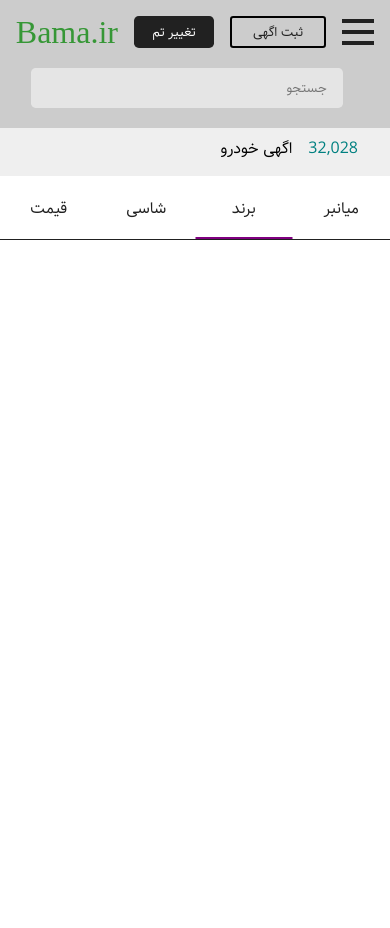
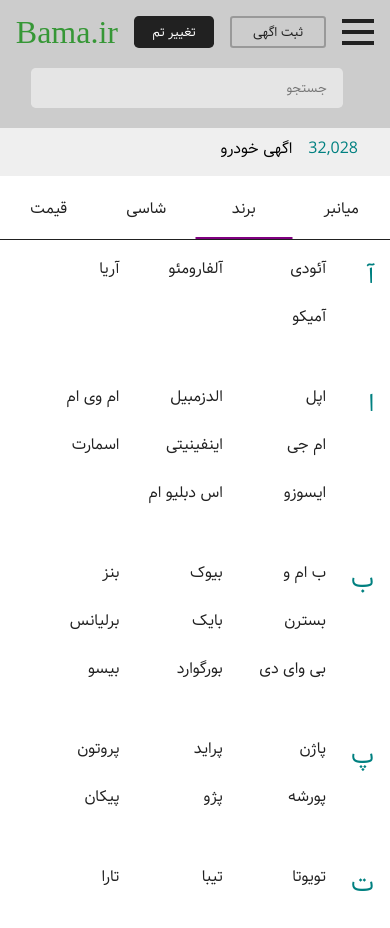
Before and after one commit to sepehrdad-k/task2, a React (Create React App) app: page / in a window 390 px wide. Both pictures are taken after a click on the element "برند". Before the commit the page ends 844 px from the top, so only its background shows below. Built offline with nearby package versions, Linux system fonts and the light colour scheme.

Commit message:
finished mobile version

```diff
--- /dev/null
+++ b/src/components/Content.tsx
@@ -0,0 +1,75 @@
+import styled from "styled-components";
+import {
+  firstCarGroup,
+  secondCarGroup,
+  thirdCarGroup,
+  fourthCarGroup,
+  fifthCarGroup,
+} from "./ContentSlider";
+
+const Content = () => {
+  return (
+    <Container>
+      <ItemWrapper>
+        <ItemMarker>آ</ItemMarker>
+        {firstCarGroup.map((car) => (
+          <Item>{car}</Item>
+        ))}
+      </ItemWrapper>
+      <ItemWrapper>
+        <ItemMarker>ا</ItemMarker>
+        {secondCarGroup.map((car) => (
+          <Item>{car}</Item>
+        ))}
+      </ItemWrapper>
+      <ItemWrapper>
+        <ItemMarker>ب</ItemMarker>
+        {thirdCarGroup.map((car) => (
+          <Item>{car}</Item>
+        ))}
+      </ItemWrapper>
+      <ItemWrapper>
+        <ItemMarker>پ</ItemMarker>
+        {fourthCarGroup.map((car) => (
+          <Item>{car}</Item>
+        ))}
+      </ItemWrapper>
+      <ItemWrapper>
+        <ItemMarker>ت</ItemMarker>
+        {fifthCarGroup.map((car) => (
+          <Item>{car}</Item>
+        ))}
+      </ItemWrapper>
+    </Container>
+  );
+};
+
+const Container = styled.div`
+  width: inherit;
+  height: 40rem;
+  @media only screen and (min-width: 980px) {
+    display: none;
+  }
+`;
+const ItemWrapper = styled.div`
+  width: inherit;
+  padding: 1rem;
+  height: max-content;
+  display: grid;
+  grid-template-columns: 3rem 1fr 1fr 1fr;
+`;
+const ItemMarker = styled.div`
+  grid-row: span 3;
+  font-size: 1.6rem;
+  color: teal;
+`;
+const Item = styled.div`
+  height: 3rem;
+  cursor: pointer;
+  color: ${({ theme }) => theme.textColor};
+  &:hover {
+    color: teal;
+  }
+`;
+
+export default Content;
--- a/src/components/ContentSlider.tsx
+++ b/src/components/ContentSlider.tsx
@@ -1,8 +1,8 @@
 import styled, { css } from "styled-components";
 import { useState } from "react";
 
-const firstCarGroup = ["آئودی", "آلفارومئو", "آریا", "آمیکو"];
-const secondCarGroup = [
+export const firstCarGroup = ["آئودی", "آلفارومئو", "آریا", "آمیکو"];
+export const secondCarGroup = [
   "اپل",
   "الدزمبیل",
   "ام وی ام",
@@ -12,7 +12,7 @@
   "ایسوزو",
   "اس دبلیو ام",
 ];
-const thirdCarGroup = [
+export const thirdCarGroup = [
   "ب ام و",
   "بیوک",
   "بنز",
@@ -24,9 +24,16 @@
   "بیسو",
 ];
 
-const fourthCarGroup = ["پاژن", "پراید", "پروتون", "پورشه", "پژو", "پیکان"];
+export const fourthCarGroup = [
+  "پاژن",
+  "پراید",
+  "پروتون",
+  "پورشه",
+  "پژو",
+  "پیکان",
+];
 
-const fifthCarGroup = ["تویوتا", "تیبا", "تارا"];
+export const fifthCarGroup = ["تویوتا", "تیبا", "تارا"];
 
 const ContentSlider = () => {
   const [slideNumber, setSlideNumber] = useState(0);
--- a/src/components/HomeBanner.tsx
+++ b/src/components/HomeBanner.tsx
@@ -1,6 +1,7 @@
 import ContentSlider from "./ContentSlider";
 import ShortcutSlider from "./ShortcutSlider";
 import ShortCuts from "./ShortCuts";
+import Content from "./Content";
 import Shasi from "./Shasi";
 import PriceRange from "./PriceRange";
 import DefaultBanner from "./DefaultBanner";
@@ -8,9 +9,19 @@
 
 const HomeBanner: React.FC<{ content: BannerContentType }> = ({ content }) => {
   if (content === "contentslider") {
-    return <ContentSlider></ContentSlider>;
+    return (
+      <>
+        <ContentSlider></ContentSlider>
+        <Content></Content>
+      </>
+    );
   } else if (content === "shortcutslider") {
-    return <ShortcutSlider></ShortcutSlider>;
+    return (
+      <>
+        <ShortcutSlider></ShortcutSlider>
+        <ShortCuts></ShortCuts>
+      </>
+    );
   } else if (content === "shasi") {
     return <Shasi></Shasi>;
   } else if (content === "price") {
--- a/src/components/PriceRange.tsx
+++ b/src/components/PriceRange.tsx
@@ -43,9 +43,13 @@
   height: 2rem;
   margin-bottom: 1rem;
   color: ${({ theme }) => theme.textColor};
+  @media only screen and (max-width: 979px) {
+    display: none;
+  }
 `;
 const ItemWrapper = styled.div`
   height: 20rem;
+  padding: 4rem;
   display: grid;
   grid-template-columns: repeat(4, 1fr);
   grid-template-rows: repeat(4, 1fr);
--- a/src/components/ShortCuts.tsx
+++ b/src/components/ShortCuts.tsx
@@ -2,9 +2,36 @@
 import { firstOptions, secondOptions, thirdOptions } from "./ShortcutSlider";
 
 const ShortCuts = () => {
-  return <Container></Container>;
+  return (
+    <Container>
+      {firstOptions.map((item) => (
+        <Item>{item}</Item>
+      ))}
+      {secondOptions.map((item) => (
+        <Item>{item}</Item>
+      ))}
+      {thirdOptions.map((item) => (
+        <Item>{item}</Item>
+      ))}
+    </Container>
+  );
 };
 
-const Container = styled.div``;
+const Container = styled.div`
+  width: inherit;
+  height: 40rem;
+  display: grid;
+  grid-template-columns: repeat(4, 1fr);
+  grid-template-rows: repeat(6, 1fr);
+  @media only screen and (min-width: 980px) {
+    display: none;
+  }
+`;
+const Item = styled.div`
+  justify-self: center;
+  align-self: center;
+  cursor: pointer;
+  color: ${({ theme }) => theme.textColor};
+`;
 
 export default ShortCuts;
--- a/src/pages/Home.tsx
+++ b/src/pages/Home.tsx
@@ -80,16 +80,36 @@
           <span>32,028</span>اگهی خودرو
         </MobileTitle>
         <MobileNav position={navLinePosition}>
-          <MobileNavItem onClick={() => setNavLinePosition(0)}>
+          <MobileNavItem
+            onClick={() => {
+              setBannerContent("shortcutslider");
+              setNavLinePosition(0);
+            }}
+          >
             میانبر
           </MobileNavItem>
-          <MobileNavItem onClick={() => setNavLinePosition(1)}>
+          <MobileNavItem
+            onClick={() => {
+              setBannerContent("contentslider");
+              setNavLinePosition(1);
+            }}
+          >
             برند
           </MobileNavItem>
-          <MobileNavItem onClick={() => setNavLinePosition(2)}>
+          <MobileNavItem
+            onClick={() => {
+              setBannerContent("shasi");
+              setNavLinePosition(2);
+            }}
+          >
             شاسی
           </MobileNavItem>
-          <MobileNavItem onClick={() => setNavLinePosition(3)}>
+          <MobileNavItem
+            onClick={() => {
+              setBannerContent("price");
+              setNavLinePosition(3);
+            }}
+          >
             قیمت
           </MobileNavItem>
         </MobileNav>
@@ -467,7 +487,7 @@
   width: 6rem;
   padding: 0.2rem;
   border-radius: 0.2rem;
-  border: 2px solid black;
+  border: 2px solid #999;
   cursor: pointer;
   color: ${({ theme }) => theme.textColor};
   background-color: ${({ theme }) => theme.primary};
```
